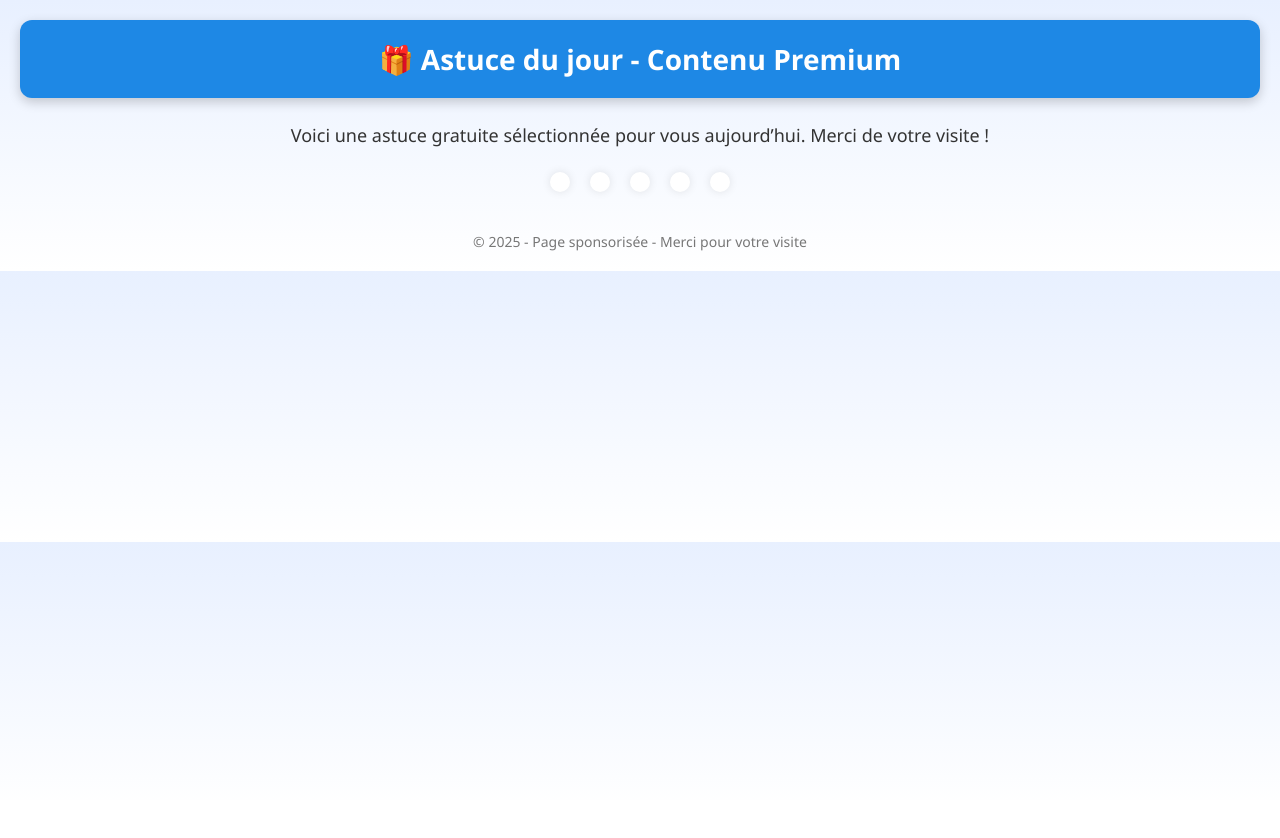
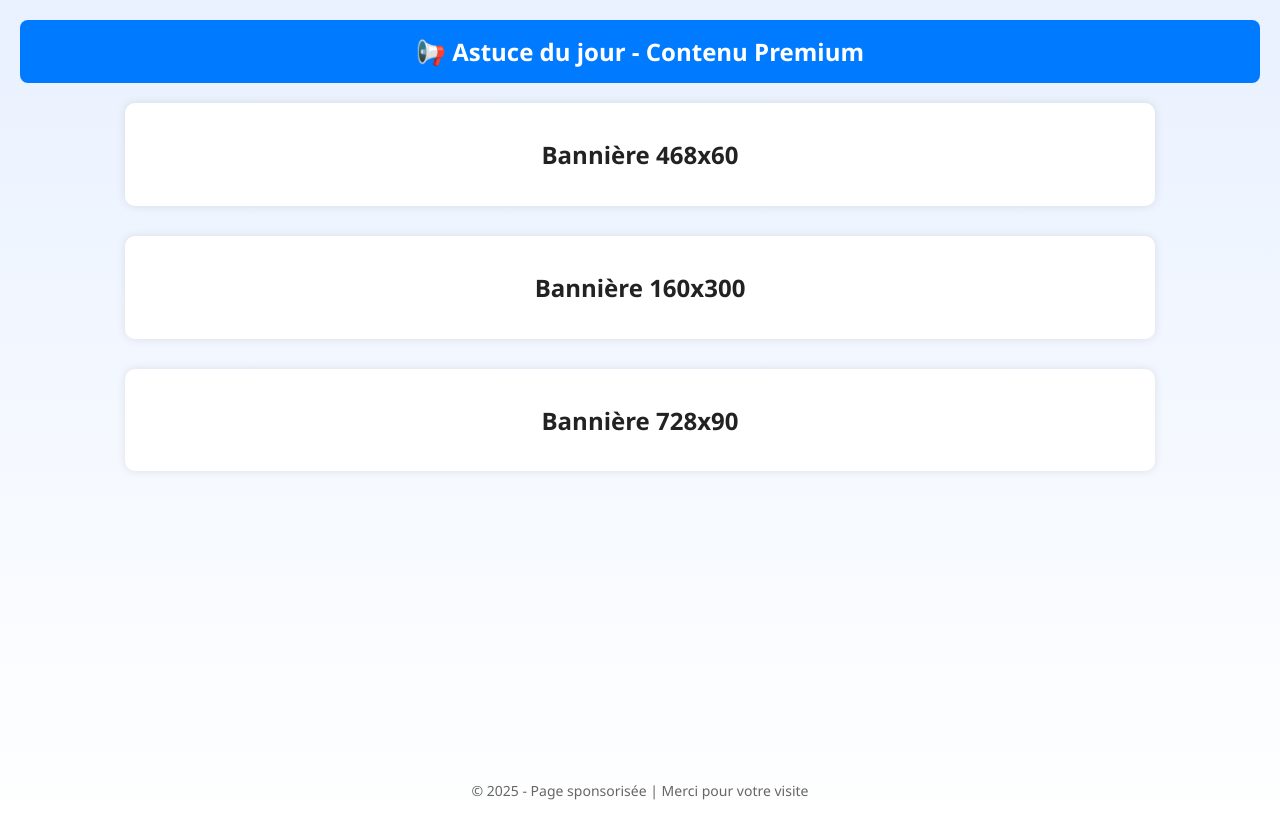
Before and after one commit to tazinos/astuce-pub, a plain HTML site: page index.html in a window 1280 px wide. Before the commit the page ends 800 px from the top, so only its background shows below. Drawn offline with Linux system fonts and the light colour scheme.

Commit message:
Update index.html

```diff
--- a/index.html
+++ b/index.html
@@ -1,145 +1,136 @@
+
 <!DOCTYPE html>
 <html lang="fr">
 <head>
     <meta charset="UTF-8">
     <meta name="viewport" content="width=device-width, initial-scale=1.0">
-  <title>🎁 Astuce du jour - Contenu Premium</title>
+    <title>📢 Page Sponsorisée - Astuce Premium</title>
     <style>
-    * {
-      box-sizing: border-box;
+        body {
             margin: 0;
-      padding: 0;
-    }
-    body {
             font-family: 'Segoe UI', sans-serif;
-      background: linear-gradient(to bottom, #e8f0ff, #ffffff);
-      color: #333;
-      text-align: center;
+            background: linear-gradient(to bottom, #e9f1ff, #ffffff);
+            color: #222;
+            display: flex;
+            flex-direction: column;
+            align-items: center;
+            justify-content: flex-start;
+            min-height: 100vh;
             padding: 20px;
         }
         header {
-      background-color: #1e88e5;
+            background-color: #007BFF;
+            color: white;
+            width: 100%;
+            padding: 15px 0;
+            text-align: center;
+            font-size: 24px;
+            font-weight: bold;
+            border-radius: 8px;
+            margin-bottom: 20px;
+        }
+        .ad-blocker-message {
+            display: none;
+            background-color: #ff4d4d;
+            color: white;
             padding: 20px;
-      color: white;
-      font-size: 28px;
-      font-weight: bold;
-      border-radius: 12px;
-      margin-bottom: 25px;
-      box-shadow: 0 4px 12px rgba(0,0,0,0.2);
+            margin-top: 20px;
+            border-radius: 10px;
+            font-size: 18px;
+            text-align: center;
         }
-    .message {
-      font-size: 18px;
-      margin-bottom: 25px;
+        .ad-zone {
+            background-color: #fff;
+            border-radius: 10px;
+            padding: 15px;
+            box-shadow: 0 0 10px rgba(0,0,0,0.1);
+            width: 90%;
+            max-width: 1000px;
+            margin-bottom: 30px;
+            text-align: center;
         }
-    .ads-container {
-      display: flex;
-      flex-wrap: wrap;
-      justify-content: center;
-      gap: 20px;
-    }
-    .ad-box {
-      background: #fff;
-      border-radius: 10px;
-      padding: 10px;
-      box-shadow: 0 0 10px rgba(0,0,0,0.1);
-      transition: transform 0.3s;
-    }
-    .ad-box:hover {
-      transform: scale(1.02);
-    }
-    footer {
-      margin-top: 40px;
+        .footer {
+            margin-top: auto;
+            text-align: center;
+            color: #666;
+            padding: 20px;
             font-size: 14px;
-      color: #777;
-    }
-    #adblock-warning {
-      display: none;
-      background-color: #ffcccc;
-      padding: 20px;
-      color: #b20000;
-      font-size: 18px;
-      border: 2px solid #b20000;
-      border-radius: 10px;
-      margin-bottom: 30px;
         }
     </style>
 </head>
 <body>
-  <header>🎁 Astuce du jour - Contenu Premium</header>
+    <header>📢 Astuce du jour - Contenu Premium</header>
 
-  <div id="adblock-warning">
-    🚫 Veuillez désactiver votre bloqueur de publicité pour accéder au contenu. Merci !
+    <div class="ad-blocker-message" id="adblockMessage">
+        ⚠️ Il semble que vous utilisez un bloqueur de publicités.<br>
+        Merci de le désactiver pour accéder à ce contenu sponsorisé.
     </div>
 
-  <div class="message">
-    Voici une astuce gratuite sélectionnée pour vous aujourd’hui. Merci de votre visite !
+    <div class="ad-zone">
+        <h2>Bannière 468x60</h2>
+        <script type="text/javascript">
+            atOptions = {
+                'key' : '4c0680bfeabb89a4be05bb92beb1702f',
+                'format' : 'iframe',
+                'height' : 60,
+                'width' : 468,
+                'params' : {}
+            };
+        </script>
+        <script type="text/javascript" src="//www.highperformanceformat.com/4c0680bfeabb89a4be05bb92beb1702f/invoke.js"></script>
     </div>
 
-  <div class="ads-container">
-    <div class="ad-box">
-      <!-- 468x60 -->
+    <div class="ad-zone">
+        <h2>Bannière 160x300</h2>
         <script type="text/javascript">
-        atOptions = { 'key': '468_banner_key', 'format': 'iframe', 'height': 60, 'width': 468, 'params': {} };
+            atOptions = {
+                'key' : '4c0680bfeabb89a4be05bb92beb1702f',
+                'format' : 'iframe',
+                'height' : 60,
+                'width' : 468,
+                'params' : {}
+            };
         </script>
-      <script type="text/javascript" src="//www.highperformanceformat.com/468_banner_key/invoke.js"></script>
+        <script type="text/javascript" src="//www.highperformanceformat.com/4c0680bfeabb89a4be05bb92beb1702f/invoke.js"></script>
     </div>
 
-    <div class="ad-box">
-      <!-- 160x300 -->
+    <div class="ad-zone">
+        <h2>Bannière 728x90</h2>
         <script type="text/javascript">
-        atOptions = { 'key': '160x300_key', 'format': 'iframe', 'height': 300, 'width': 160, 'params': {} };
+            atOptions = {
+                'key' : 'b33a38c8a1b27001de6833a06d7c093c',
+                'format' : 'iframe',
+                'height' : 90,
+                'width' : 728,
+                'params' : {}
+            };
         </script>
-      <script type="text/javascript" src="//www.highperformanceformat.com/160x300_key/invoke.js"></script>
+        <script type="text/javascript" src="//www.highperformanceformat.com/b33a38c8a1b27001de6833a06d7c093c/invoke.js"></script>
     </div>
 
-    <div class="ad-box">
-      <!-- 320x50 -->
-      <script type="text/javascript">
-        atOptions = { 'key': '320x50_key', 'format': 'iframe', 'height': 50, 'width': 320, 'params': {} };
-      </script>
-      <script type="text/javascript" src="//www.highperformanceformat.com/320x50_key/invoke.js"></script>
+    <div class="footer">
+        © 2025 - Page sponsorisée | Merci pour votre visite
     </div>
 
-    <div class="ad-box">
-      <!-- 300x250 -->
-      <script type="text/javascript">
-        atOptions = { 'key': '300x250_key', 'format': 'iframe', 'height': 250, 'width': 300, 'params': {} };
-      </script>
-      <script type="text/javascript" src="//www.highperformanceformat.com/300x250_key/invoke.js"></script>
-    </div>
+    <script>
+        // Détection de bloqueur de pub
+        setTimeout(function () {
+            var adtest = document.createElement('div');
+            adtest.innerHTML = '&nbsp;';
+            adtest.className = 'adsbox';
+            adtest.style.height = '1px';
+            adtest.style.position = 'absolute';
+            adtest.style.top = '-1000px';
+            document.body.appendChild(adtest);
 
-    <div class="ad-box">
-      <!-- 160x600 -->
-      <script type="text/javascript">
-        atOptions = { 'key': '160x600_key', 'format': 'iframe', 'height': 600, 'width': 160, 'params': {} };
-      </script>
-      <script type="text/javascript" src="//www.highperformanceformat.com/160x600_key/invoke.js"></script>
-    </div>
-  </div>
-
-  <footer>
-    © 2025 - Page sponsorisée - Merci pour votre visite
-  </footer>
-
-  <script>
-    // Détection d’Adblock (basique)
-    window.addEventListener('load', function () {
-      const testAd = document.createElement('div');
-      testAd.innerHTML = '&nbsp;';
-      testAd.className = 'adsbox';
-      testAd.style.height = '1px';
-      testAd.style.width = '1px';
-      testAd.style.position = 'absolute';
-      testAd.style.left = '-1000px';
-      document.body.appendChild(testAd);
-      setTimeout(() => {
-        if (testAd.offsetHeight === 0) {
-          document.getElementById('adblock-warning').style.display = 'block';
-          document.body.innerHTML = document.getElementById('adblock-warning').outerHTML;
+            setTimeout(function () {
+                if (adtest.offsetHeight === 0 || adtest.clientHeight === 0) {
+                    document.getElementById('adblockMessage').style.display = 'block';
+                    document.body.innerHTML = document.getElementById('adblockMessage').outerHTML;
                 }
-        testAd.remove();
-      }, 200);
-    });
+                adtest.remove();
+            }, 100);
+        }, 100);
     </script>
 </body>
 </html>
```
Lines whose indentation alone changed are shown as unchanged.
